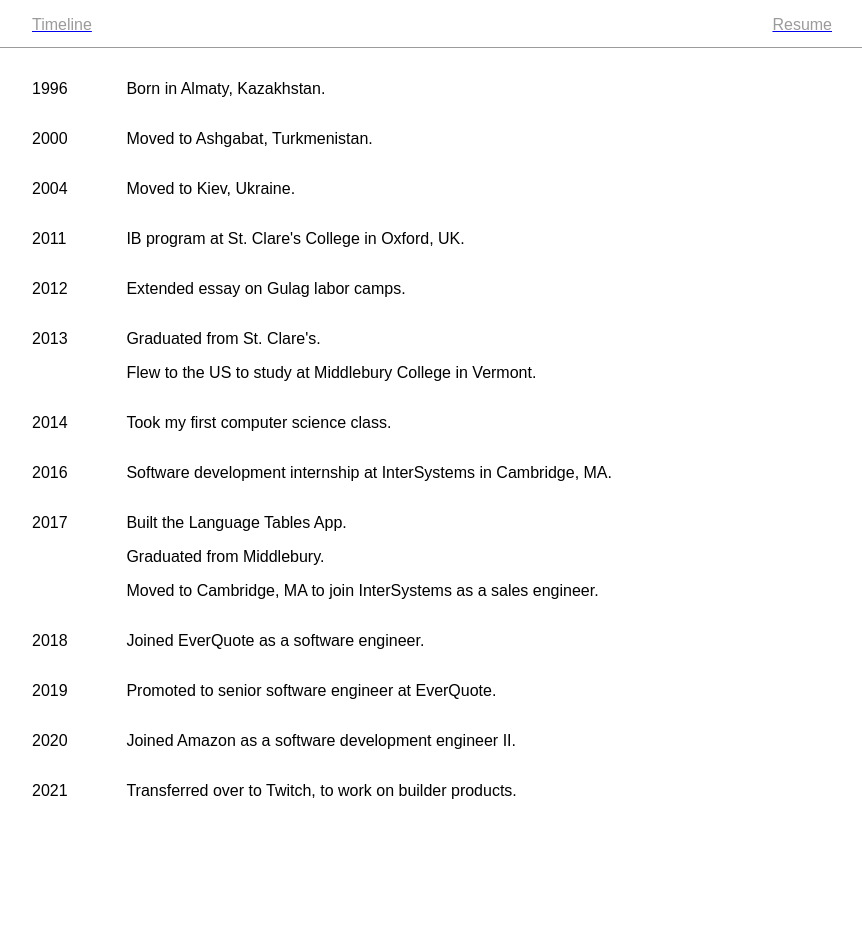
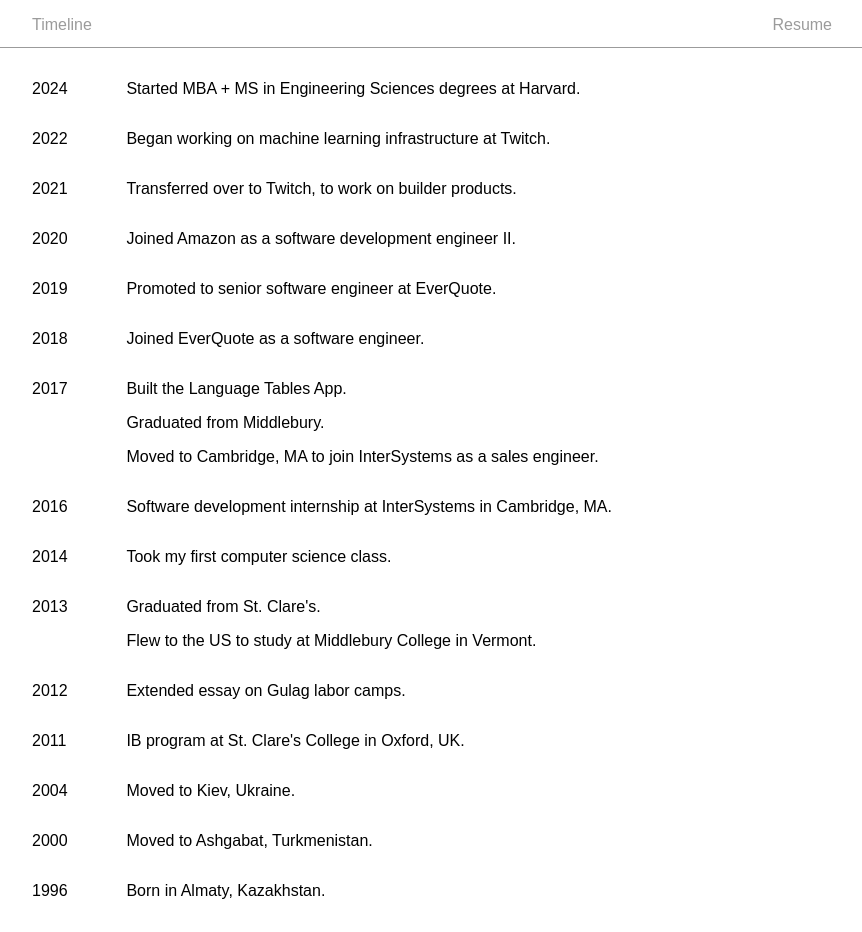
Before and after one commit to aamangeldi/amangeldi.info, a Next.js app: page /timeline in a window 1280 px wide. Shown: the whole page, without its empty margins (208-1070 px from the left). Before the commit the page ends 832 px from the top, so only its background shows below. Built offline with nearby package versions, Linux system fonts and the light colour scheme.

Commit message:
Refresh website

```diff
--- a/components/header.js
+++ b/components/header.js
@@ -3,10 +3,10 @@
 const Header = () => (
   <div className='wrapper-outer header-fixed'>
     <nav className='bottom-line header-wrapper-inner'>
-      <Link href='/'>
+      <Link href='/' legacyBehavior>
         <a className='padded-right-small'>Timeline</a>
       </Link>
-      <Link href='/resume'>
+      <Link href='/resume' legacyBehavior>
         <a className='padded-left-small'>Resume</a>
       </Link>
     </nav>
--- a/pages/timeline.js
+++ b/pages/timeline.js
@@ -1,26 +1,28 @@
 import Layout from '../components/layout';
 
 export default function Timeline() {
-  const facts = {
-    '2021': ['Transferred over to Twitch, to work on builder products.'],
-    '2020': ['Joined Amazon as a software development engineer II.'],
-    '2019': ['Promoted to senior software engineer at EverQuote.'],
-    '2018': ['Joined EverQuote as a software engineer.'],
-    '2017': ['Built the Language Tables App.',
+  const facts = new Map([
+    ['2024', ['Started MBA + MS in Engineering Sciences degrees at Harvard.']],
+    ['2022', ['Began working on machine learning infrastructure at Twitch.']],
+    ['2021', ['Transferred over to Twitch, to work on builder products.']],
+    ['2020', ['Joined Amazon as a software development engineer II.']],
+    ['2019', ['Promoted to senior software engineer at EverQuote.']],
+    ['2018', ['Joined EverQuote as a software engineer.']],
+    ['2017', ['Built the Language Tables App.',
       'Graduated from Middlebury.',
       'Moved to Cambridge, MA to join InterSystems as a sales engineer.'
-    ],
-    '2016': ['Software development internship at InterSystems in Cambridge, MA.'],
-    '2014': ['Took my first computer science class.'],
-    '2013': ['Graduated from St. Clare\'s.','Flew to the US to study at Middlebury College in Vermont.'],
-    '2012': ['Extended essay on Gulag labor camps.'],
-    '2011': ['IB program at St. Clare\'s College in Oxford, UK.'],
-    '2004': ['Moved to Kiev, Ukraine.'],
-    '2000': ['Moved to Ashgabat, Turkmenistan.'],
-    '1996': ['Born in Almaty, Kazakhstan.'],
-  }
+    ]],
+    ['2016', ['Software development internship at InterSystems in Cambridge, MA.']],
+    ['2014', ['Took my first computer science class.']],
+    ['2013', ['Graduated from St. Clare\'s.','Flew to the US to study at Middlebury College in Vermont.']],
+    ['2012', ['Extended essay on Gulag labor camps.']],
+    ['2011', ['IB program at St. Clare\'s College in Oxford, UK.']],
+    ['2004', ['Moved to Kiev, Ukraine.']],
+    ['2000', ['Moved to Ashgabat, Turkmenistan.']],
+    ['1996', ['Born in Almaty, Kazakhstan.']],
+  ])
   const mapFacts = (facts) => {
-    return Object.entries(facts).map(([key, value]) => {
+    return Array.from(facts).map(([key, value]) => {
       return (
         <div className='row' key={key}>
           <div className='year'><p>{key}</p></div>
```
Also changed, not shown: pages/resume.js (+16 -9 lines).
